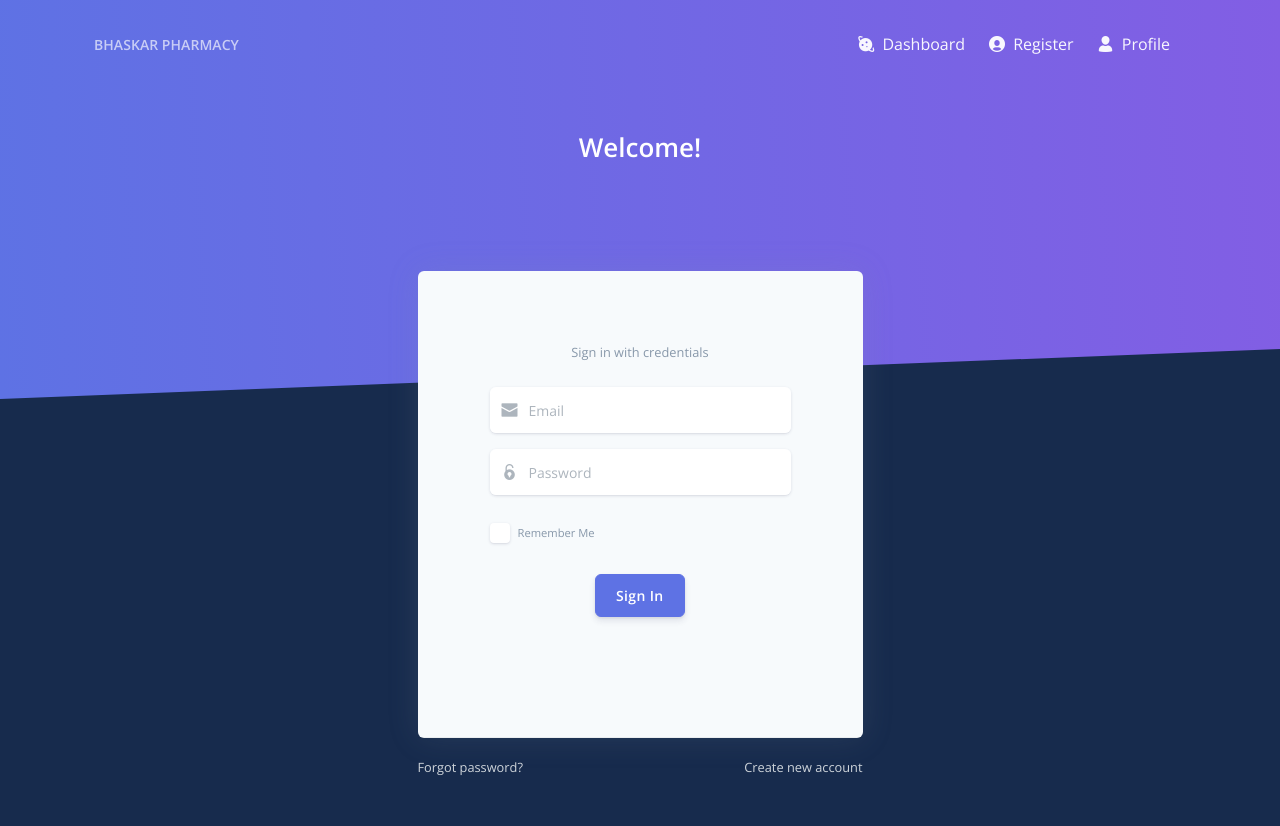
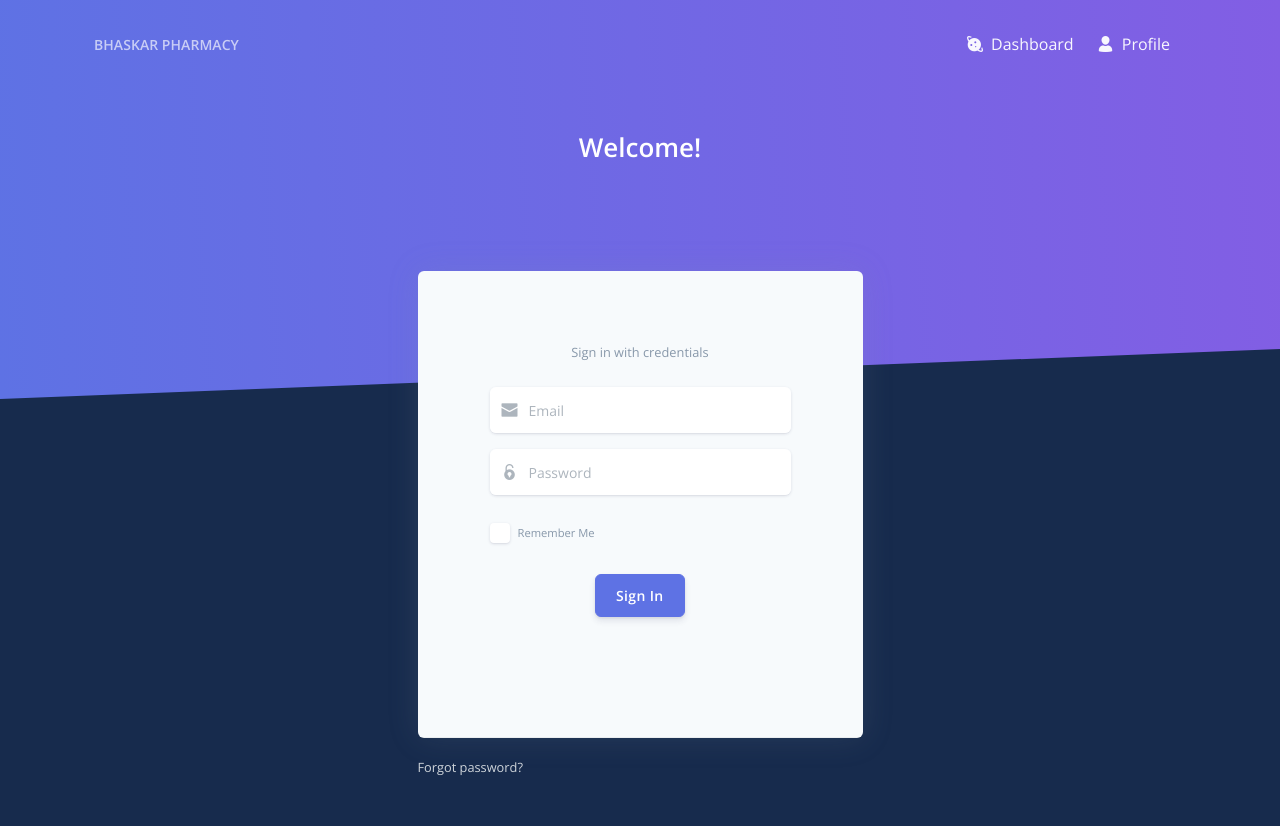
Before and after one commit to nandu1336/pharmacy-1, a Flask app: page /login in a window 1280 px wide. Run offline with Flask 2, Linux system fonts and the light colour scheme; some libraries are stand-ins or nearby versions.

Commit message:
removed "create new account" button from the logout page so that only a registered admin can add new admin.The first admin details are hardcoded and stored into the database and the details are given to the administrators of the Pharmacy management system.

```diff
--- a/bps/templates/layout.html
+++ b/bps/templates/layout.html
@@ -57,12 +57,12 @@
               </a>
             </li>
             {% if title == "Login" %}
-            <li class="nav-item">
+            <!-- <li class="nav-item">
               <a class="nav-link nav-link-icon" href="{{ url_for('Register.register') }}">
                 <i class="ni ni-circle-08"></i>
                 <span class="nav-link-inner--text">Register</span>
               </a>
-            </li>
+            </li> -->
             {% else %}
             <li class="nav-item">
               <a class="nav-link nav-link-icon" href="{{ url_for('Login.login') }}">
--- a/bps/templates/login.html
+++ b/bps/templates/login.html
@@ -66,9 +66,9 @@
             <div class="col-6">
               <a href="#" class="text-light"><small>Forgot password?</small></a>
             </div>
-            <div class="col-6 text-right">
+            <!-- <div class="col-6 text-right">
               <a href="#" class="text-light"><small>Create new account</small></a>
-            </div>
+            </div> -->
         </div>
       </div>
     </div>
```
